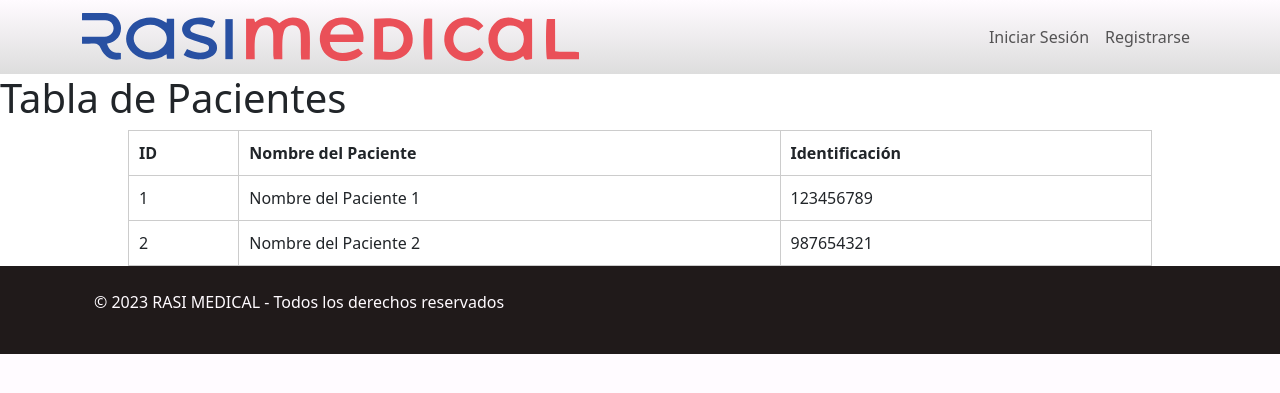
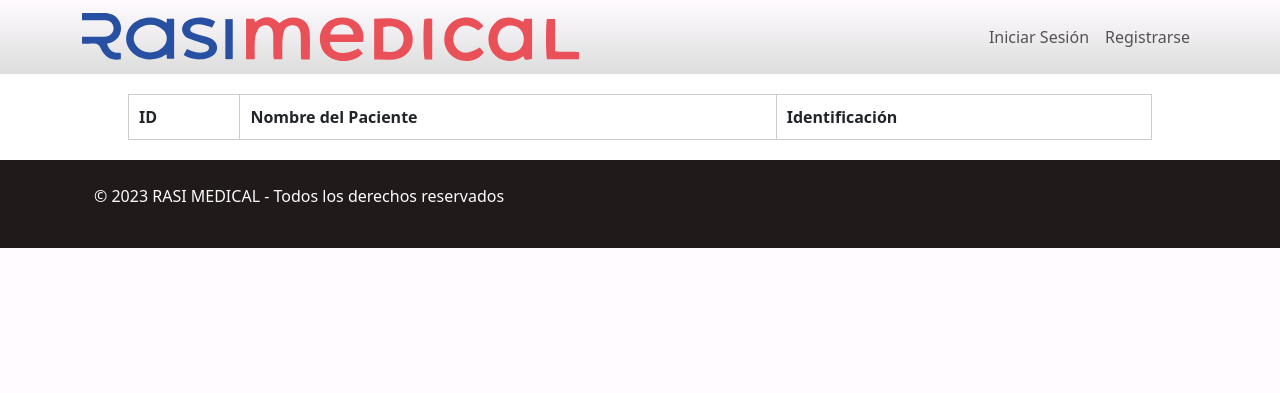
Before and after one commit to RaulRinconX/flask-app-web, a Flask app: page /historias-clinicas/ in a window 1280 px wide. Shown: the top 393 px of the page. Run offline with Flask 3, Linux system fonts and the light colour scheme; lists and menus that the app fills with data are empty; some libraries are stand-ins or nearby versions.

Commit message:
quiero creer

```diff
--- a/src/app.py
+++ b/src/app.py
@@ -9,7 +9,7 @@ from routes import historias
 
 app = Flask(__name__)
 
-conn = db.get_db_connection()
+#conn = db.get_db_connection()
 
 @app.route("/")
 def index():
--- a/src/templates/auth/historias.html
+++ b/src/templates/auth/historias.html
@@ -8,66 +8,29 @@
 
 {% block body %}
 <body>
-    <h1>Tabla de Pacientes</h1>
-    <table class="center">
+    <table class="centered" id="patient-table">
+      <thead>
         <tr>
           <th>ID</th>
           <th>Nombre del Paciente</th>
           <th>Identificación</th>
         </tr>
-        <tr class="popup-trigger">
-            <td>1</td>
-            <td>Nombre del Paciente 1</td>
-            <td>123456789</td>
-        </tr>
-        <tr class="popup-trigger">
-            <td>2</td>
-            <td>Nombre del Paciente 2</td>
-            <td>987654321</td>
-        </tr>
-        <!-- Agrega más filas según sea necesario -->
+      </thead>
+      <tbody>
+        <!-- Las filas de la tabla se generarán dinámicamente aquí -->
+      </tbody>
     </table>
 
-    <div id="popup" class="popup">
+    <div class="popup" id="popup">
       <div class="popup-content">
-            <span class="popup-close" onclick="closePopup()">&times;</span>
-            <h2>Detalles de la Historia Médica</h2>
-            <table>
-                <tr>
-                    <th>ID</th>
-                    <th>Nombre</th>
-                    <th>Cédula</th>
-                    <th>Fecha de Nacimiento</th>
-                    <th>Tipo de Sangre</th>
-                    <th>Fecha del Examen</th>
-                    <th>Enfermedades</th>
-                    <th>Medicamentos</th>
-                    <th>Alergias</th>
-                </tr>
-                <!-- Aquí se mostrarán los detalles de la historia médica cuando se hace clic en una fila de la tabla -->
-            </table>
+        <span class="close-popup" id="close-popup">&times;</span>
+        <h2>Historia Clínica</h2>
+        <ul id="popup-details">
+          <!-- Los detalles de la historia clínica se cargarán dinámicamente aquí -->
+        </ul>
       </div>
     </div>
 
-    <script>
-        function openPopup() {
-            var popup = document.getElementById('popup');
-            popup.style.display = 'block';
-        }
-
-        function closePopup() {
-            var popup = document.getElementById('popup');
-            popup.style.display = 'none';
-        }
-
-        var popupTriggers = document.querySelectorAll('.popup-trigger');
-        for (var i = 0; i < popupTriggers.length; i++) {
-            popupTriggers[i].addEventListener('click', function() {
-                openPopup();
-                // Aquí debes cargar los detalles de la historia médica correspondiente a la fila en la que se hizo clic
-                // Puedes usar JavaScript para hacer esto y mostrar los datos en la tabla dentro del popup
-            });
-        }
-    </script>
+    <script src="historias-clinicas-script.js"></script>
   </body>
 {% endblock %}
```
Also changed, not shown: src/templates/auth/historias-clinicas-script.js (added, +58 -0 lines), README.md. Lines whose indentation alone changed are shown as unchanged.
